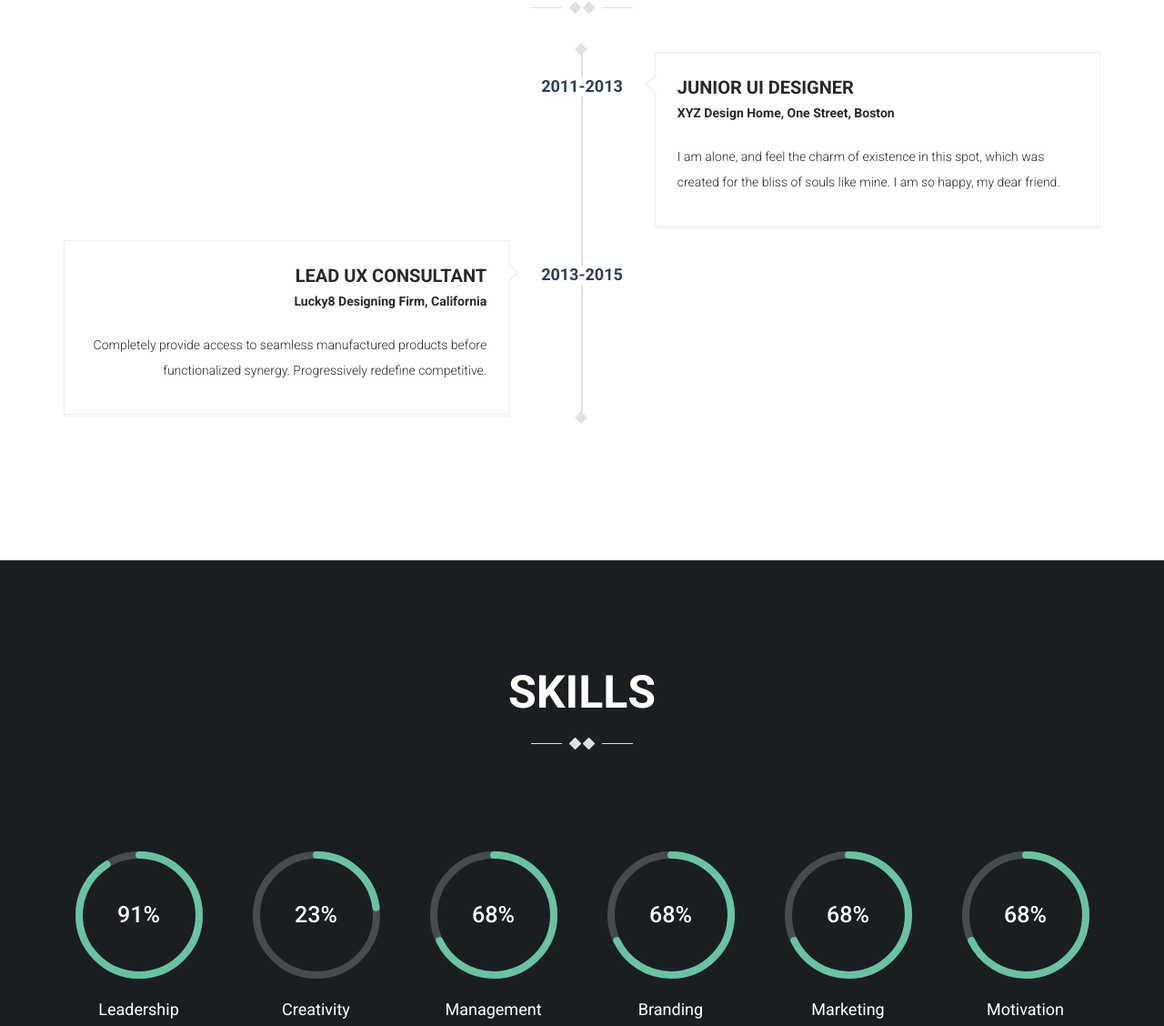
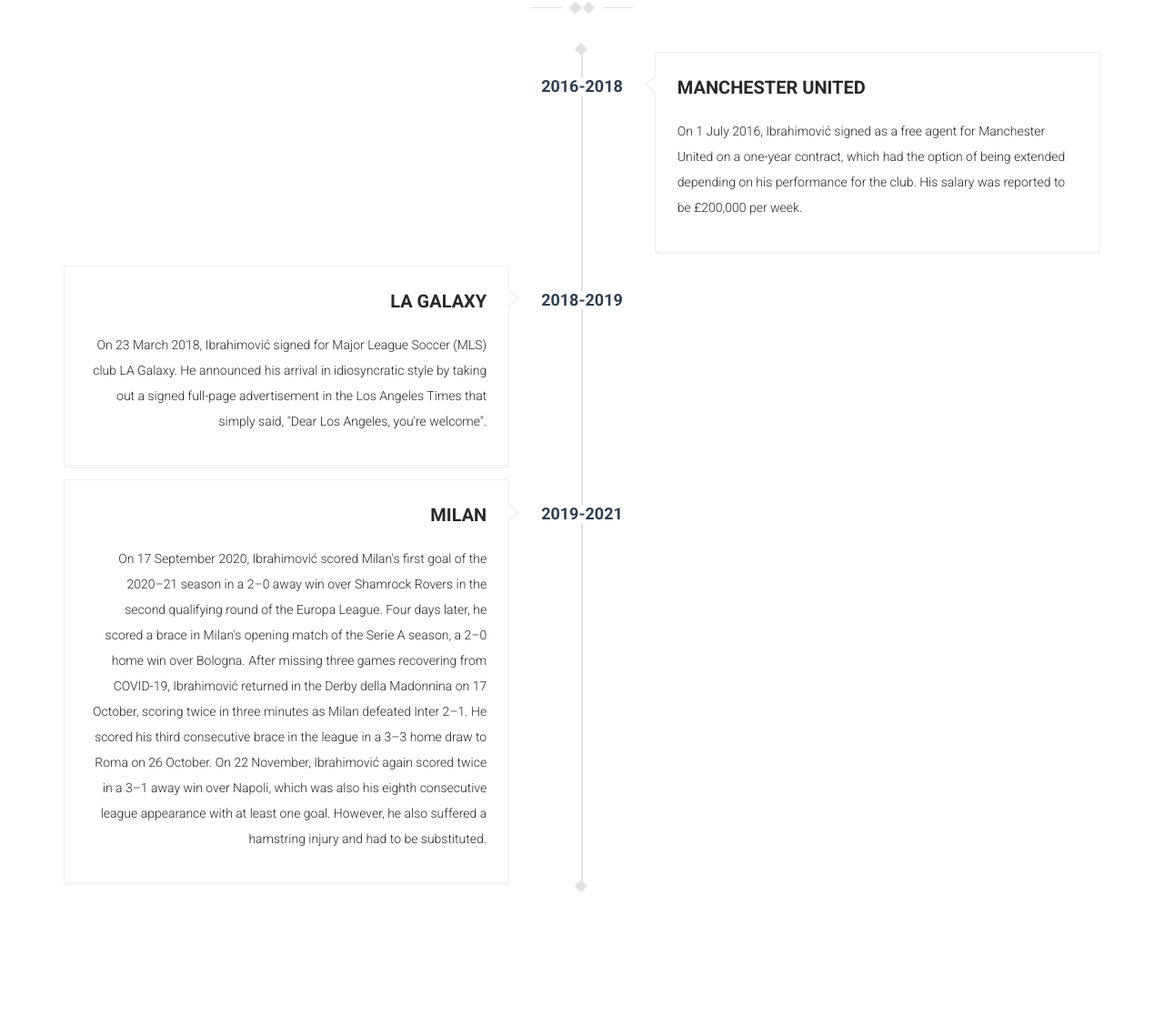
Before and after one commit to woratat/2020M4_02, a plain HTML site: page mod-iamx/index.html in a window 1280 px wide. Shown: the part 1220-2348 px from the top of the page at 91% size. Drawn offline with Linux system fonts and the light colour scheme; some packages are replaced by stand-ins of ours; a script that the page names is missing.

Commit message:
Second commit
Add team history

```diff
--- a/mod-iamx/index.html
+++ b/mod-iamx/index.html
@@ -82,10 +82,10 @@
                 <img src="assets/images/myphoto.jpg" alt="">
               </div>
               <ul>
-                <li><strong>Date of birth:</strong> 05 Dec 1993</li>
-                <li><strong>Nationality:</strong> American</li>
-                <li><strong>Height:</strong> 175</li>
-                <li><strong>Weight:</strong> 72</li>
+                <li><strong>Date of birth:</strong> 03 Oct 1981</li>
+                <li><strong>Nationality:</strong> Sweden</li>
+                <li><strong>Height:</strong> 195</li>
+                <li><strong>Weight:</strong> 95</li>
               </ul>
             </div>
           </div> <!-- col-md-4 -->
@@ -106,18 +106,18 @@
                         <ul class="timeline">
                             <li class="timeline-inverted">
                                 <div class="posted-date">
-                                  <span class="month">2011-2013</span>
+                                  <span class="month">2016-2018</span>
                                 </div><!-- /posted-date -->
 
                                 <div class="timeline-panel wow fadeInUp">
                                     <div class="timeline-content">
                                         <div class="timeline-heading">
-                                            <h3>Junior ui designer</h3>
-                                            <span>XYZ Design Home, One Street, Boston</span>
+                                            <h3>Manchester United</h3>
+                                            <span></span>
                                         </div><!-- /timeline-heading -->
 
                                         <div class="timeline-body">
-                                            <p>I am alone, and feel the charm of existence in this spot, which was created for the bliss of souls like mine. I am so happy, my dear friend.</p>
+                                            <p>On 1 July 2016, Ibrahimović signed as a free agent for Manchester United on a one-year contract, which had the option of being extended depending on his performance for the club. His salary was reported to be £200,000 per week.</p>
                                         </div><!-- /timeline-body -->
                                     </div> <!-- /timeline-content -->
                                 </div> <!-- /timeline-panel -->
@@ -125,22 +125,41 @@
 
                             <li>
                                 <div class="posted-date">
-                                  <span class="month">2013-2015</span>
+                                  <span class="month">2018-2019</span>
                                 </div><!-- /posted-date -->
 
                                 <div class="timeline-panel wow fadeInUp">
                                     <div class="timeline-content">
                                         <div class="timeline-heading">
-                                            <h3>Lead UX Consultant</h3>
-                                            <span>Lucky8 Designing Firm, California</span>
+                                            <h3>LA Galaxy</h3>
+                                            <span></span>
                                         </div><!-- /timeline-heading -->
 
                                         <div class="timeline-body">
-                                            <p>Completely provide access to seamless manufactured products before functionalized synergy. Progressively redefine competitive.</p>
+                                            <p>On 23 March 2018, Ibrahimović signed for Major League Soccer (MLS) club LA Galaxy. He announced his arrival in idiosyncratic style by taking out a signed full-page advertisement in the Los Angeles Times that simply said, "Dear Los Angeles, you're welcome".</p>
                                         </div><!-- /timeline-body -->
                                     </div> <!-- /timeline-content -->
                                 </div><!-- /timeline-panel -->
                             </li>
+
+                            <li>
+                              <div class="posted-date">
+                                <span class="month">2019-2021</span>
+                              </div><!-- /posted-date -->
+
+                              <div class="timeline-panel wow fadeInUp">
+                                  <div class="timeline-content">
+                                      <div class="timeline-heading">
+                                          <h3>Milan</h3>
+                                          <span></span>
+                                      </div><!-- /timeline-heading -->
+
+                                      <div class="timeline-body">
+                                          <p>On 17 September 2020, Ibrahimović scored Milan's first goal of the 2020–21 season in a 2–0 away win over Shamrock Rovers in the second qualifying round of the Europa League. Four days later, he scored a brace in Milan's opening match of the Serie A season, a 2–0 home win over Bologna. After missing three games recovering from COVID-19, Ibrahimović returned in the Derby della Madonnina on 17 October, scoring twice in three minutes as Milan defeated Inter 2–1. He scored his third consecutive brace in the league in a 3–3 home draw to Roma on 26 October. On 22 November, Ibrahimović again scored twice in a 3–1 away win over Napoli, which was also his eighth consecutive league appearance with at least one goal. However, he also suffered a hamstring injury and had to be substituted.</p>
+                                      </div><!-- /timeline-body -->
+                                  </div> <!-- /timeline-content -->
+                              </div><!-- /timeline-panel -->
+                          </li>
                         </ul>
                     </div>
                 </div>
```
